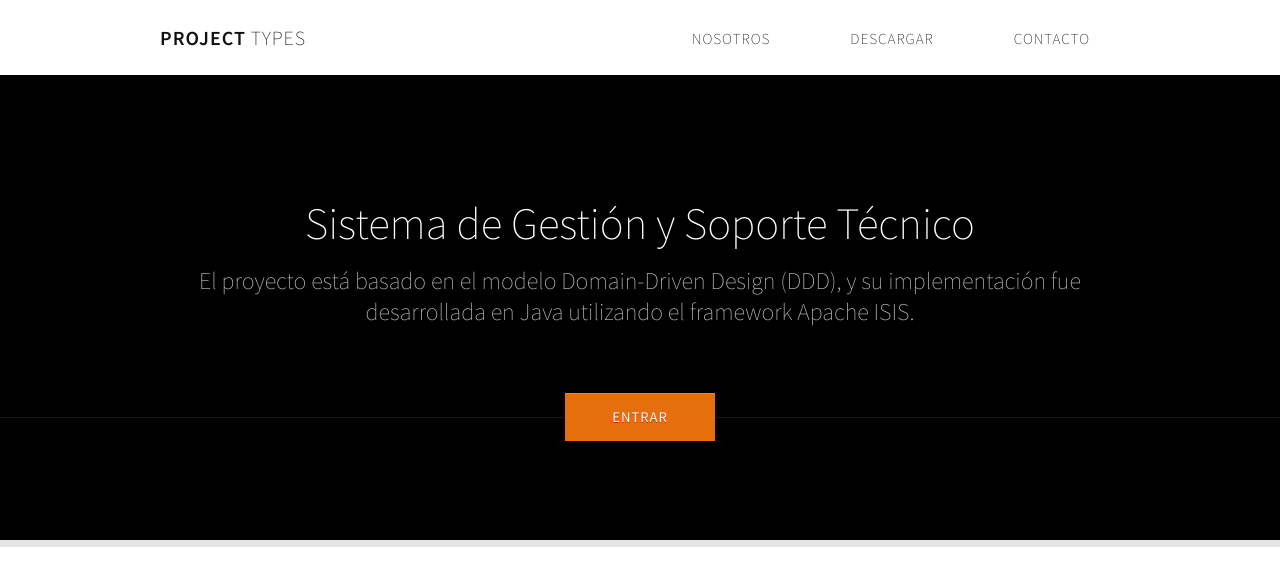
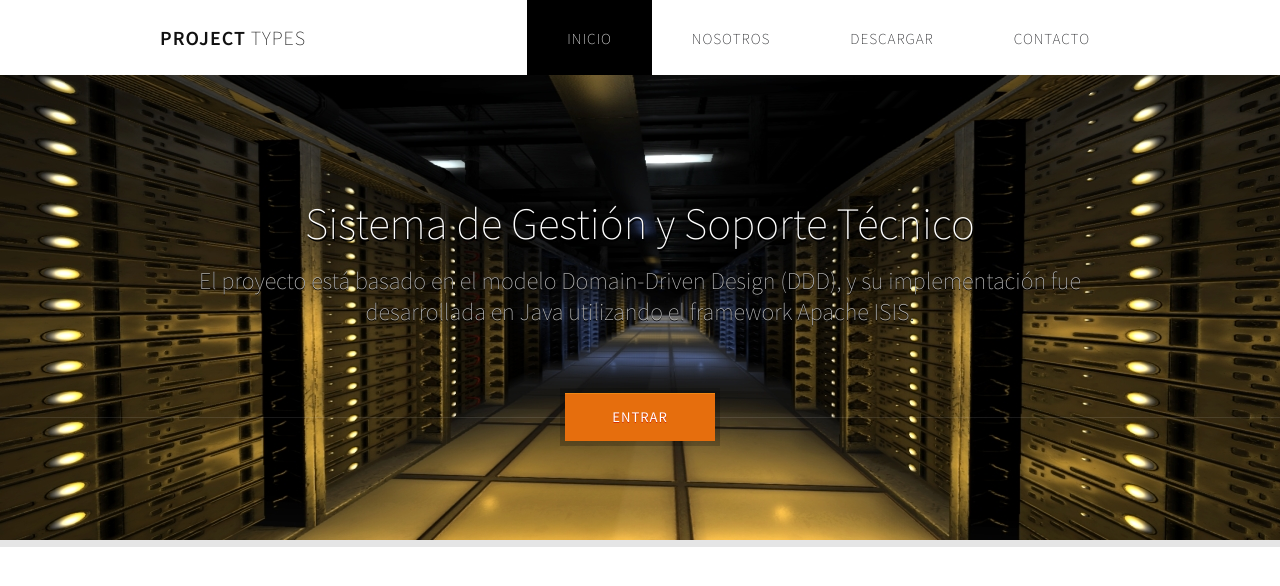
Before and after one commit to ProyectoTypes/inventariohardware, a plain HTML site: page webapp/src/main/webapp/about/index.html in a window 1280 px wide. Drawn offline with Linux system fonts and the light colour scheme.

Commit message:
Cambios en el dise;o.

```diff
--- a/webapp/src/main/webapp/about/index.html
+++ b/webapp/src/main/webapp/about/index.html
@@ -1,5 +1,3 @@
-<!DOCTYPE HTML PUBLIC "-//W3C//DTD HTML 4.0 Transitional//EN">
-
 <html>
 <head>
     <meta charset="utf-8">
@@ -7,8 +5,8 @@
 
     <script src="http://cdn.jquerytools.org/1.2.7/full/jquery.tools.min.js"></script>
 
-    <link rel="stylesheet" href="about/reset.css" type="text/css">
-    <link rel="stylesheet" href="about/styl.css" type="text/css">
+    <link rel="stylesheet" href="reset.css" type="text/css">
+    <link rel="stylesheet" href="styl.css" type="text/css">
 
     <link href='http://fonts.googleapis.com/css?family=Source+Sans+Pro:200,400,600,700&subset=latin,latin-ext' rel='stylesheet' type='text/css'>
 
--- a/webapp/src/main/webapp/about/styl.css
+++ b/webapp/src/main/webapp/about/styl.css
@@ -122,7 +122,7 @@ div.cara {
     clear: both;
     width: 940px;
     height: 1px;
-    background-color: #cccccc;
+    background-color: #000;
     margin-top: 40px;
     margin-left: 10px;
 }
@@ -195,7 +195,7 @@ div.cara {
     }
 
     #menu ul li a.active {
-	background: none;
+	background-color: #000;
 	color: #fff;
     }
 
@@ -210,7 +210,7 @@ div.cara {
 #main_part, #main_part_inner {
     width: 100%;
     height: 465px;
-    background: url('img/main_img_1.jpg') scroll no-repeat center;
+    background: url('images/datacenter.jpg') scroll no-repeat center;
     background-color: #000;
     border-bottom: 7px solid #e5e5e5;
 }
@@ -224,10 +224,10 @@ div.cara {
     padding-top: 120px;
     padding-bottom: 14px;
     font-size: 280%;
-    font-weight: 200;
+    font-weight: 300;
     text-align: center;
     color: #fff;
-    text-shadow: 0px 1px #000;
+    text-shadow: 1px 2px #000;
 }
 
 #main_part_in p {
@@ -247,7 +247,7 @@ div.cara {
 
 		#main_part_inner {
 		    height: 150px;
-		    background: url('img/main_img_1.jpg') scroll no-repeat top center;
+		    background: #000;
 		}
 
 		#main_part_inner_in {
```
Also changed, not shown: webapp/src/main/webapp/about/about.html (+2 -2 lines), webapp/src/main/webapp/about/contact.html (+1 -1 lines), webapp/src/main/webapp/about/download.html (+1 -1 lines).
